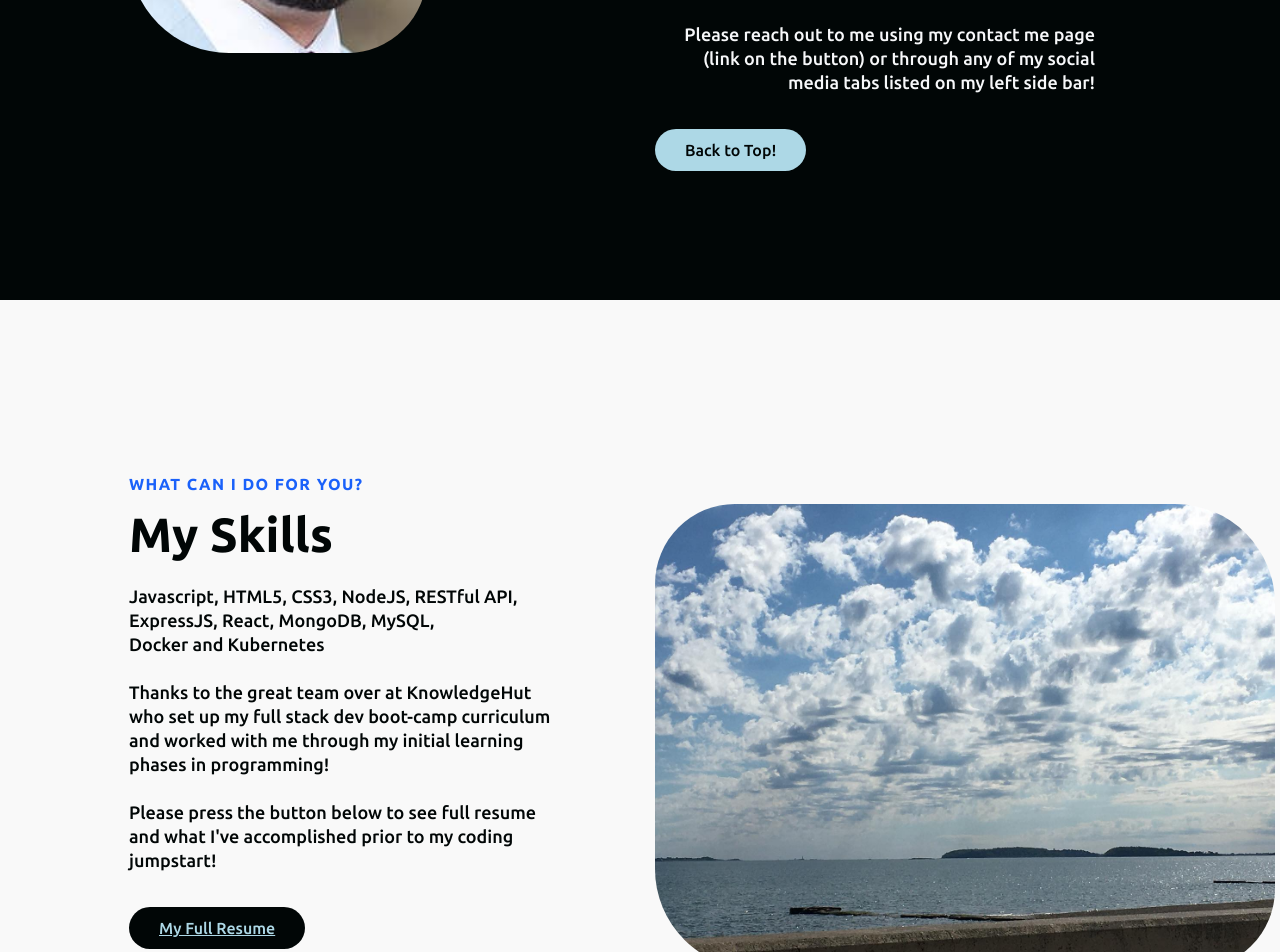
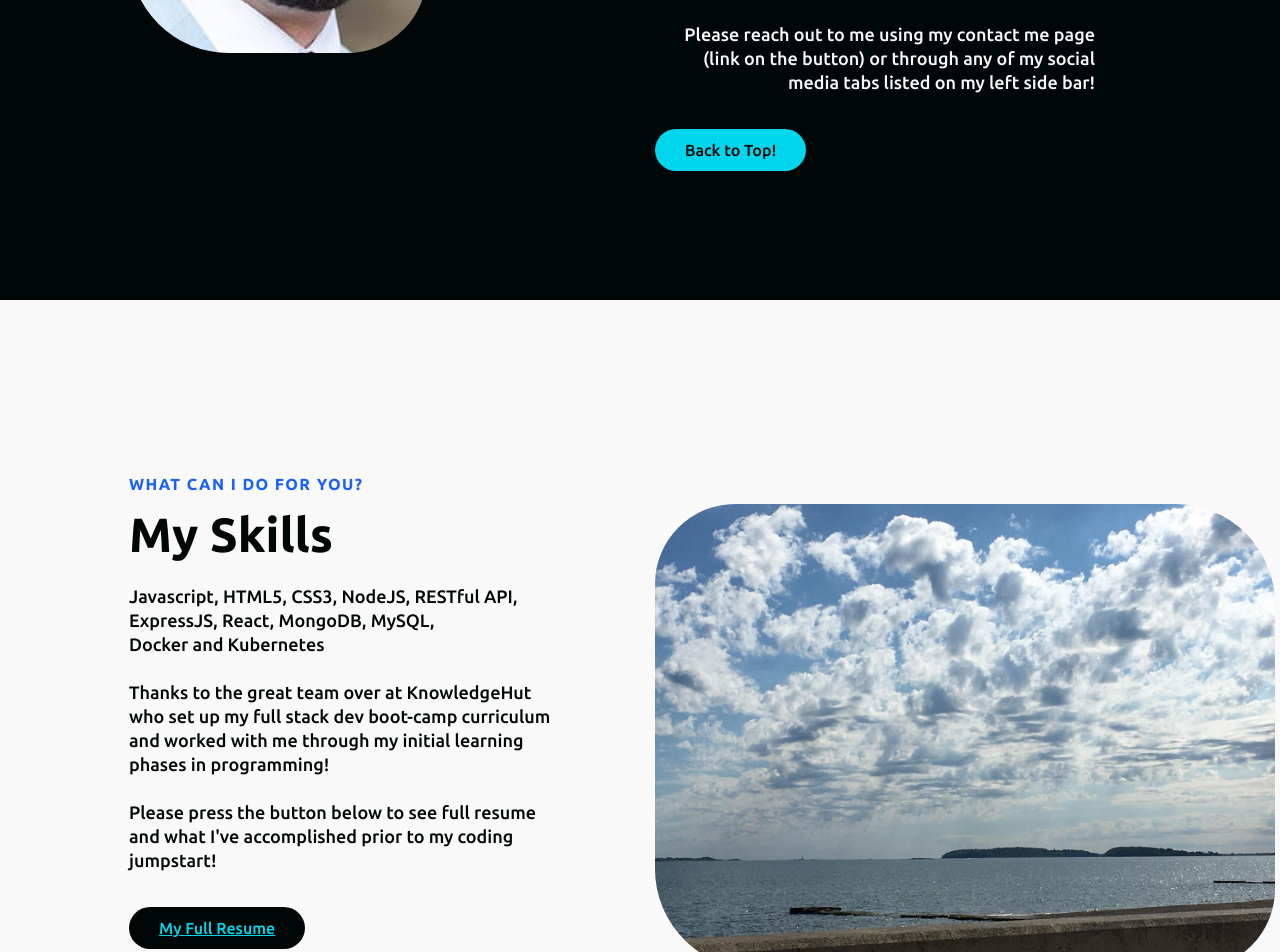
Before and after one commit to Crifology/crifwebsite, a React (Create React App) app: page / in a window 1280 px wide. Shown: the part 1340-2292 px from the top of the page. Built offline with nearby package versions, Linux system fonts and the light colour scheme.

Commit message:
third commit for website

```diff
--- a/package.json
+++ b/package.json
@@ -8,6 +8,7 @@
     "@testing-library/jest-dom": "^5.16.1",
     "@testing-library/react": "^12.1.2",
     "@testing-library/user-event": "^13.5.0",
+    "colors": "^1.4.0",
     "emailjs-com": "^3.2.0",
     "gh-pages": "^3.2.3",
     "react": "^17.0.2",
--- a/src/components/ButtonElements.js
+++ b/src/components/ButtonElements.js
@@ -5,10 +5,10 @@ import {Link as LinkR} from 'react-router-dom'
 
 export const Button = styled(LinkS)`
     border-radius: 50px;
-    background: ${({primary}) => (primary ? 'lightblue' : '#010606')};
+    background: ${({primary}) => (primary ? '#02D6EC' : '#010606')};
     white-space: nowrap;
     padding: ${({big}) => (big ? '14px 48px' : '12px 30px')};
-    color: ${({dark}) => (dark ? '#010606' : 'lightblue')};
+    color: ${({dark}) => (dark ? '#010606' : '#02D6EC')};
     font-size: ${({fontBig}) => (fontBig ? '20px' : '16px')};
     outline: none;
     border: none;
@@ -26,10 +26,10 @@ export const Button = styled(LinkS)`
 
 export const Button2 = styled(LinkR)`
     border-radius: 50px;
-    background: ${({primary}) => (primary ? 'lightblue' : '#010606')};
+    background: ${({primary}) => (primary ? '#02D6EC' : '#010606')};
     white-space: nowrap;
     padding: ${({big}) => (big ? '14px 48px' : '12px 30px')};
-    color: ${({dark}) => (dark ? '#010606' : 'lightblue')};
+    color: ${({dark}) => (dark ? '#010606' : '#02D6EC')};
     font-size: ${({fontBig}) => (fontBig ? '20px' : '16px')};
     outline: none;
     border: none;
```
Also changed, not shown: 1 other file (tests, documents, lock files or other folders).
